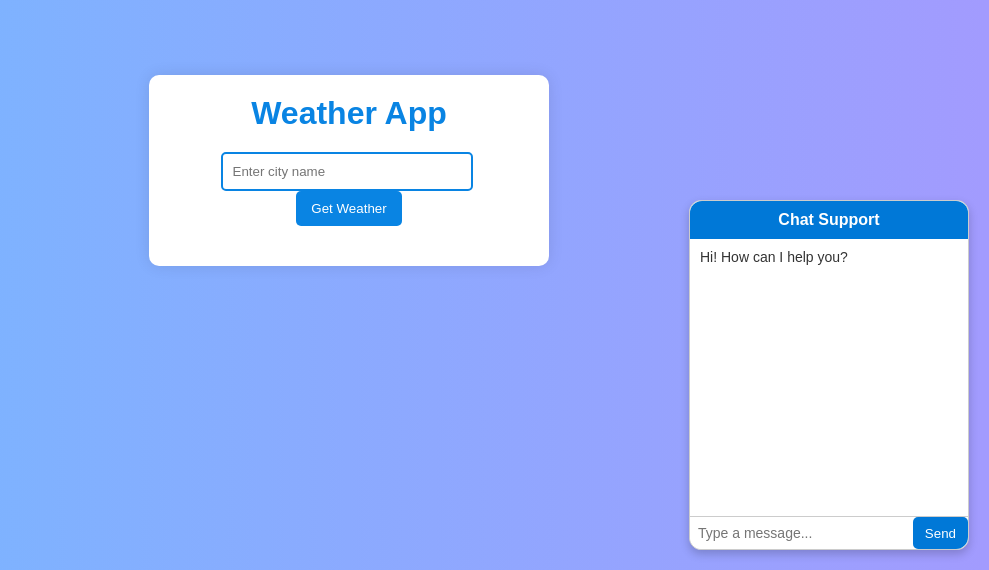
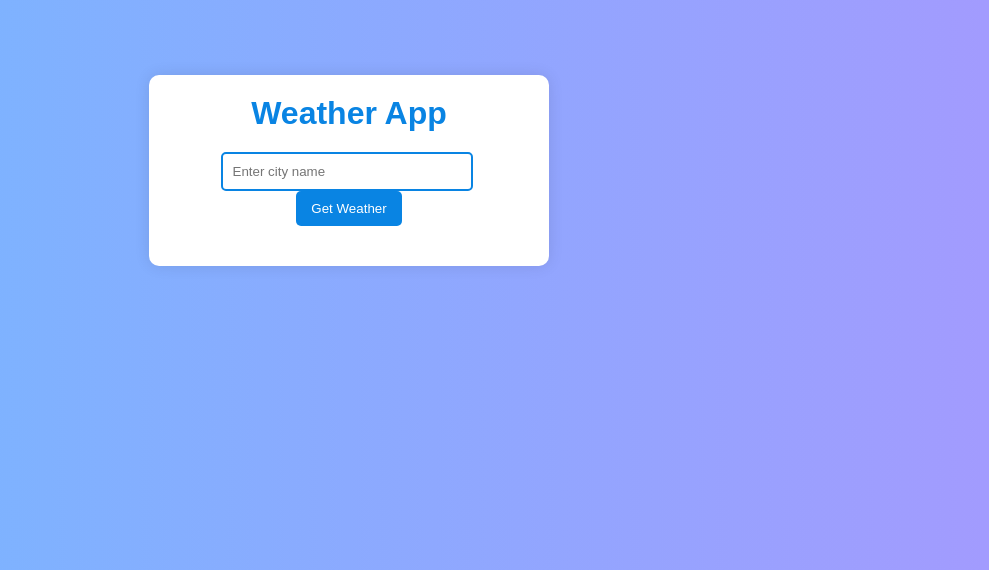
Before and after one commit to PoojaMeka/weatherapp_, a Flask app: page / in a window 1280 px wide. Shown: the part 230-800 px from the top of the page, without its empty margins (291-1280 px from the left). Run offline with Flask 3, Linux system fonts and the light colour scheme.

Commit message:
Update index.html

```diff
--- a/templates/index.html
+++ b/templates/index.html
@@ -4,68 +4,6 @@
     <meta charset="UTF-8">
     <title>Weather App</title>
     <link rel="stylesheet" type="text/css" href="{{ url_for('static', filename='styles.css') }}">
-    <style>
-        /* Chatbox styling */
-        .chatbox {
-            position: fixed;
-            bottom: 20px;
-            right: 20px;
-            width: 280px;
-            height: 350px;
-            background: #fff;
-            border: 1px solid #ccc;
-            border-radius: 12px;
-            display: flex;
-            flex-direction: column;
-            box-shadow: 0 4px 10px rgba(0,0,0,0.2);
-            font-family: Arial, sans-serif;
-        }
-        .chatbox-header {
-            background: #0078d7;
-            color: white;
-            padding: 10px;
-            text-align: center;
-            border-top-left-radius: 12px;
-            border-top-right-radius: 12px;
-            font-weight: bold;
-        }
-        .chatbox-messages {
-            flex: 1;
-            padding: 10px;
-            overflow-y: auto;
-            font-size: 14px;
-        }
-        .chatbox-input {
-            display: flex;
-            border-top: 1px solid #ccc;
-        }
-        .chatbox-input input {
-            flex: 1;
-            border: none;
-            padding: 8px;
-            font-size: 14px;
-            border-bottom-left-radius: 12px;
-        }
-        .chatbox-input button {
-            border: none;
-            background: #0078d7;
-            color: white;
-            padding: 8px 12px;
-            cursor: pointer;
-            border-bottom-right-radius: 12px;
-        }
-        .chat-msg {
-            margin-bottom: 8px;
-        }
-        .chat-msg.user {
-            text-align: right;
-            color: #0078d7;
-        }
-        .chat-msg.bot {
-            text-align: left;
-            color: #333;
-        }
-    </style>
 </head>
 <body>
     <div class="container">
@@ -93,23 +31,11 @@
         {% endif %}
     </div>
 
-    <!-- Chatbox -->
-    <div class="chatbox">
-        <div class="chatbox-header">Chat Support</div>
-        <div class="chatbox-messages" id="chatbox-messages">
-            <div class="chat-msg bot">Hi! How can I help you?</div>
-        </div>
-        <div class="chatbox-input">
-            <input type="text" id="chatbox-input" placeholder="Type a message...">
-            <button onclick="sendMessage()">Send</button>
-        </div>
-    </div>
-
     <script>
         let isCelsius = true;
         document.getElementById('toggle-temp').addEventListener('click', function() {
             const tempElement = document.getElementById('temperature');
-            let temp = parseFloat(tempElement.textContent.replace('Temperature: ', '').replace(/[°CF]/g, ''));
+            let temp = parseFloat(tempElement.textContent.replace('Temperature: ', '').replace('°C', ''));
 
             if (isCelsius) {
                 temp = temp * 9 / 5 + 32;
@@ -122,33 +48,6 @@
             }
             isCelsius = !isCelsius;
         });
-
-        // Chatbox logic
-        function sendMessage() {
-            const input = document.getElementById("chatbox-input");
-            const msg = input.value.trim();
-            if (msg === "") return;
-
-            const messages = document.getElementById("chatbox-messages");
-
-            // User message
-            const userMsg = document.createElement("div");
-            userMsg.className = "chat-msg user";
-            userMsg.textContent = msg;
-            messages.appendChild(userMsg);
-
-            // Bot reply (static demo)
-            const botMsg = document.createElement("div");
-            botMsg.className = "chat-msg bot";
-            botMsg.textContent = "Thanks for your message! (Demo reply)";
-            messages.appendChild(botMsg);
-
-            // Scroll to bottom
-            messages.scrollTop = messages.scrollHeight;
-
-            // Clear input
-            input.value = "";
-        }
     </script>
 </body>
 </html>
```
